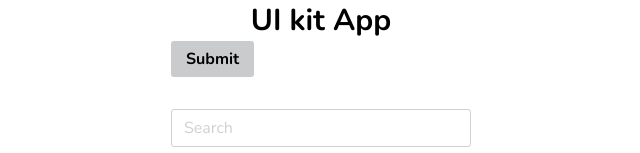
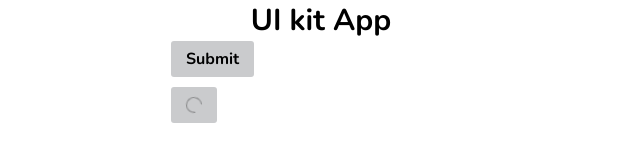
Before and after one commit to a-korkin/ui-kit-v1, a React (Create React App) app: page / in a window 1280 px wide. Shown: the top 153 px of the page, without its empty margins (319-959 px from the left). Built offline with nearby package versions, Linux system fonts and the light colour scheme.

Commit message:
loading added

```diff
--- a/src/components/App/App.tsx
+++ b/src/components/App/App.tsx
@@ -1,7 +1,7 @@
 import React, { useState } from "react";
 import { IDictionary, IAppState } from "../../models";
 import Button from "../../ui/Button";
-// import Calendar from "../../ui/Calendar";
+import Loading from "../../ui/Loading";
 import CheckBox from "../../ui/CheckBox";
 import DatePicker from "../../ui/DatePicker";
 import Input from "../../ui/Input";
@@ -67,6 +67,9 @@ const App: React.FC = () => {
             <div onClick={e => viewState(e)}>
                 <Button>Submit</Button>
             </div>
+            <div>
+                <Button><Loading /></Button>
+            </div>
             <Input label="Search" value={state.input} onChange={onInputChangeHandler} />
             <Input label="Mask" value={state.input} mask="999-999-999_99" onChange={onInputChangeHandler} />
             <Select options={options} label="Select" onChange={onSelectChangeHandler} />
--- a/src/ui/Button/Button.scss
+++ b/src/ui/Button/Button.scss
@@ -11,6 +11,7 @@
     border-radius: var(--border-radius);
     border: none;
     transition: all .1s;
+    height: 3.6rem;
 
     &:active {
         transform: translateY(.2rem);
--- /dev/null
+++ b/src/ui/Loading/Loading.scss
@@ -0,0 +1,15 @@
+.loading {
+    height: 100%;
+    display: flex;
+    justify-items: center;
+    align-items: center;
+    animation: spin 1s linear infinite;
+    color: currentColor;
+    opacity: .3;
+}
+
+@keyframes spin {
+    to {
+        transform: rotate(360deg);
+    }
+}
--- /dev/null
+++ b/src/ui/Loading/Loading.tsx
@@ -0,0 +1,14 @@
+import React from "react";
+import { AiOutlineLoading3Quarters } from "react-icons/ai";
+
+import "./Loading.scss";
+
+const Loading: React.FC = () => {
+    return (
+        <div className="loading">
+            <AiOutlineLoading3Quarters />
+        </div>
+    );
+}
+
+export default Loading;
--- /dev/null
+++ b/src/ui/Loading/index.ts
@@ -0,0 +1,2 @@
+import Loading from "./Loading";
+export default Loading;
```
